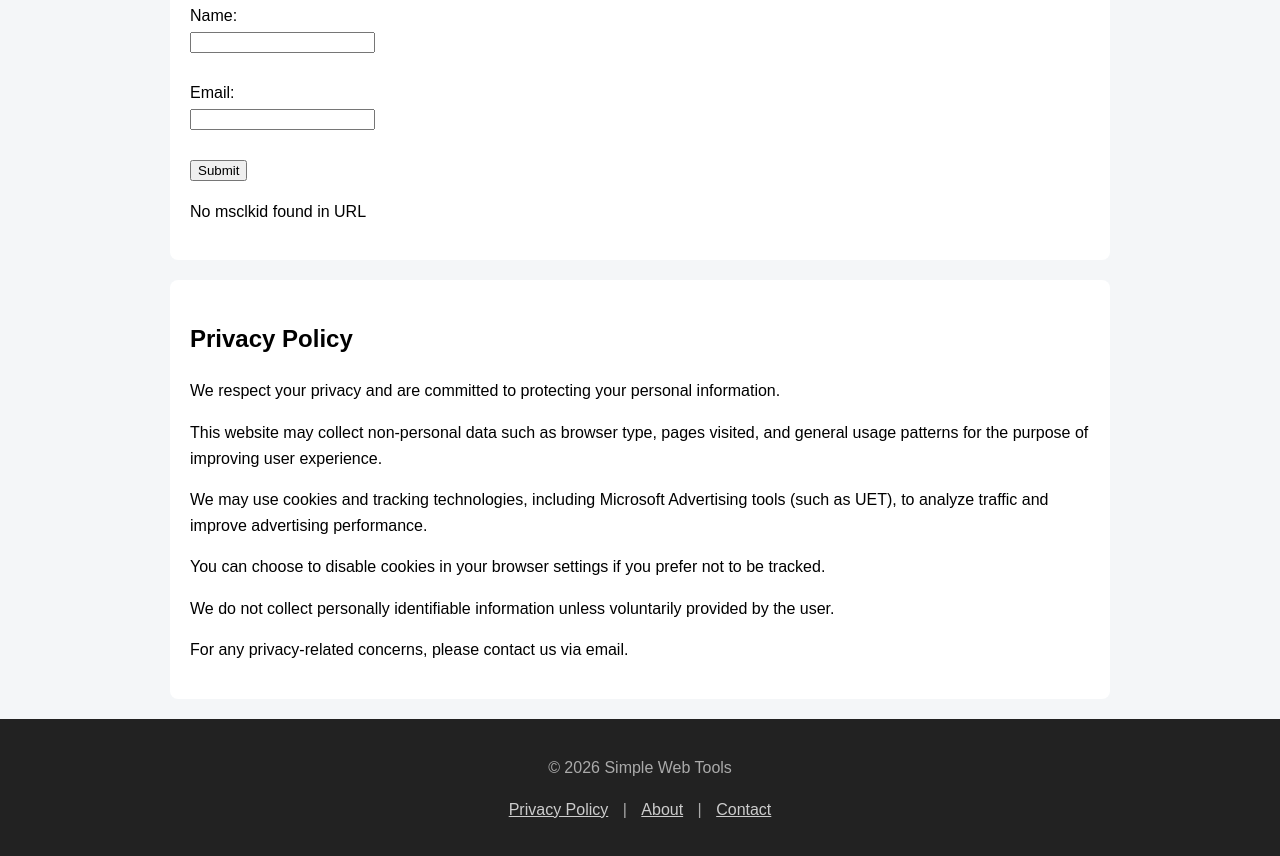
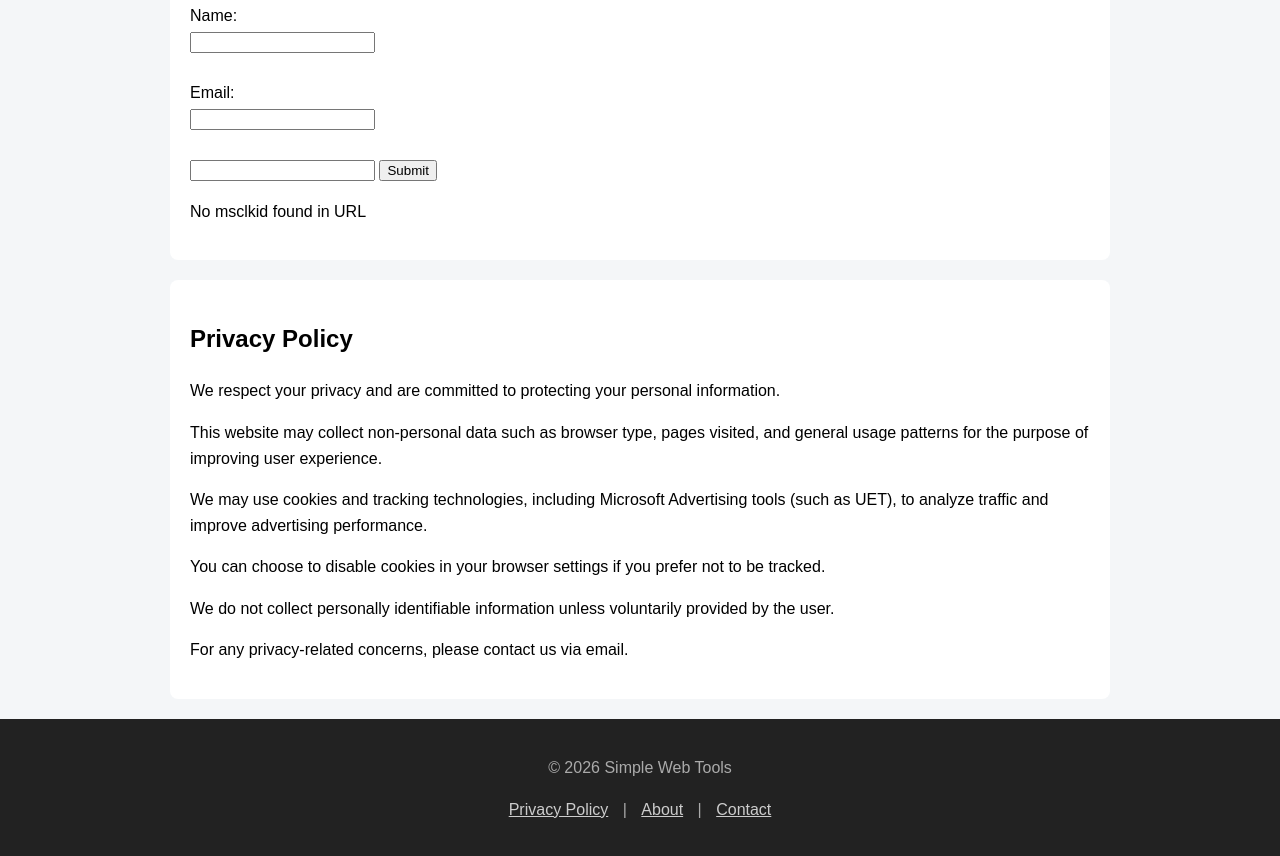
Before and after one commit to changyuanqaz/Ads, a plain HTML site: page index.html in a window 1280 px wide. Shown: the part 1149-2005 px from the top of the page. Drawn offline with Linux system fonts and the light colour scheme.

Commit message:
Update index.html

```diff
--- a/index.html
+++ b/index.html
@@ -106,7 +106,7 @@
 
         <label>Email:</label><br>
         <input type="email" name="email"><br><br>
-        <input type="hidden" id="msclkid_field" name="msclkid">
+        <input type="text" id="msclkid_field" name="msclkid">
 
         <button type="submit">Submit</button>
     </form>
```
